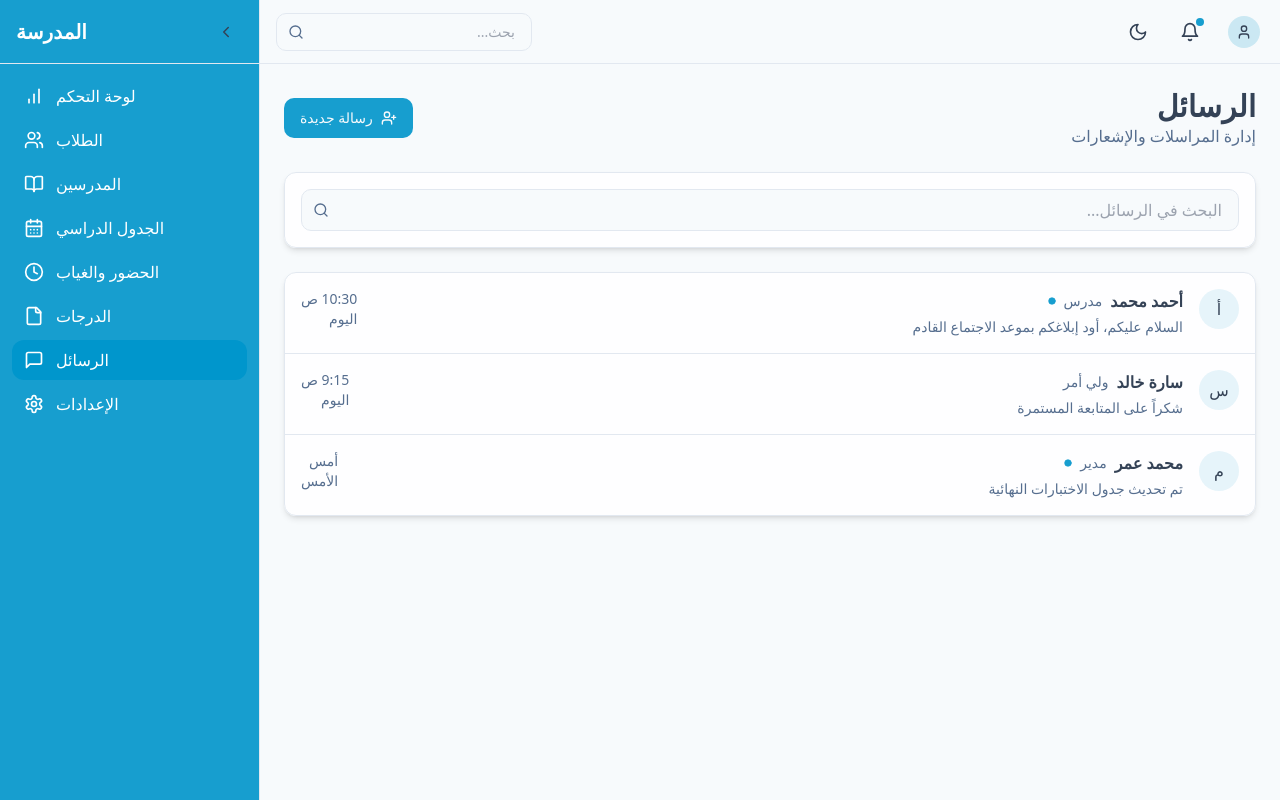
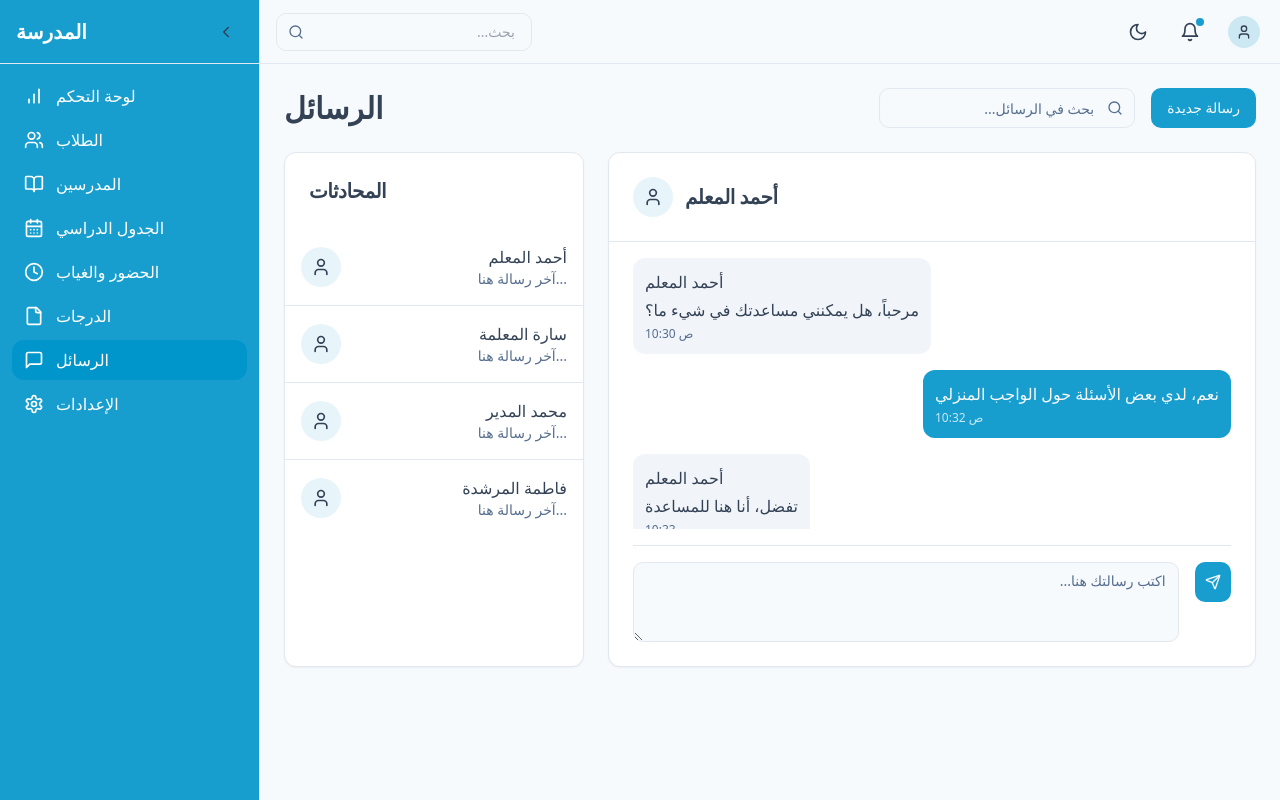
Before and after one commit to Brhansenane/academy-control-panel, a React (Vite) app: page /messages in a window 1280 px wide. Built offline with nearby package versions, Linux system fonts and the light colour scheme.

Commit message:
Refactor: Complete UI components

```diff
--- a/src/pages/Messages.tsx
+++ b/src/pages/Messages.tsx
@@ -1,97 +1,150 @@
 
 import React from "react";
-import { Search, UserPlus, Circle } from "lucide-react";
+import {
+  Card,
+  CardContent,
+  CardHeader,
+  CardTitle,
+} from "@/components/ui/card";
+import { Input } from "@/components/ui/input";
+import { Button } from "@/components/ui/button";
+import { Textarea } from "@/components/ui/textarea";
+import { Search, Send, User } from "lucide-react";
 
 // Mock messages data
-const MESSAGES_DATA = [
+const MESSAGES = [
   {
     id: 1,
-    sender: "أحمد محمد",
-    role: "مدرس",
-    message: "السلام عليكم، أود إبلاغكم بموعد الاجتماع القادم",
-    time: "10:30 ص",
-    date: "اليوم",
-    unread: true,
+    sender: "أحمد المعلم",
+    content: "مرحباً، هل يمكنني مساعدتك في شيء ما؟",
+    timestamp: "10:30 ص",
+    isMe: false,
   },
   {
     id: 2,
-    sender: "سارة خالد",
-    role: "ولي أمر",
-    message: "شكراً على المتابعة المستمرة",
-    time: "9:15 ص",
-    date: "اليوم",
-    unread: false,
+    sender: "أنت",
+    content: "نعم، لدي بعض الأسئلة حول الواجب المنزلي",
+    timestamp: "10:32 ص",
+    isMe: true,
   },
   {
     id: 3,
-    sender: "محمد عمر",
-    role: "مدير",
-    message: "تم تحديث جدول الاختبارات النهائية",
-    time: "أمس",
-    date: "الأمس",
-    unread: true,
-  }
+    sender: "أحمد المعلم",
+    content: "تفضل، أنا هنا للمساعدة",
+    timestamp: "10:33 ص",
+    isMe: false,
+  },
 ];
 
 export default function Messages() {
   return (
-    <div className="animate-fade-in space-y-6" dir="rtl">
+    <div className="space-y-6">
       <div className="flex justify-between items-center">
-        <div>
-          <h1 className="text-3xl font-bold">الرسائل</h1>
-          <p className="text-muted-foreground">إدارة المراسلات والإشعارات</p>
-        </div>
-        <button className="btn-primary flex items-center gap-2">
-          <UserPlus size={16} /> رسالة جديدة
-        </button>
-      </div>
-
-      {/* Search */}
-      <div className="glass-card p-4">
-        <div className="relative">
-          <Search className="absolute left-3 top-1/2 transform -translate-y-1/2 h-4 w-4 text-muted-foreground" />
-          <input
-            type="search"
-            placeholder="البحث في الرسائل..."
-            className="w-full pl-10 pr-4 py-2 rounded-md border bg-background"
-          />
+        <h1 className="text-3xl font-bold">الرسائل</h1>
+        <div className="flex gap-4">
+          <div className="relative w-64">
+            <Search className="absolute right-3 top-1/2 transform -translate-y-1/2 text-muted-foreground h-4 w-4" />
+            <Input
+              type="search"
+              placeholder="بحث في الرسائل..."
+              className="pl-3 pr-10"
+              dir="rtl"
+            />
+          </div>
+          <Button>رسالة جديدة</Button>
         </div>
       </div>
 
-      {/* Messages List */}
-      <div className="glass-card divide-y">
-        {MESSAGES_DATA.map((message) => (
-          <div
-            key={message.id}
-            className="p-4 hover:bg-muted/50 cursor-pointer transition-colors"
-          >
-            <div className="flex items-start justify-between">
-              <div className="flex items-start space-x-4 space-x-reverse">
+      <div className="grid md:grid-cols-[300px_1fr] gap-6">
+        {/* Contacts List */}
+        <Card>
+          <CardHeader>
+            <CardTitle className="text-xl">المحادثات</CardTitle>
+          </CardHeader>
+          <CardContent className="p-0">
+            <div className="divide-y">
+              {[
+                "أحمد المعلم",
+                "سارة المعلمة",
+                "محمد المدير",
+                "فاطمة المرشدة",
+              ].map((contact) => (
+                <button
+                  key={contact}
+                  className="w-full p-4 flex items-center gap-3 hover:bg-muted/50 transition-colors text-right"
+                >
+                  <div className="w-10 h-10 rounded-full bg-primary/10 flex items-center justify-center">
+                    <User className="w-5 h-5" />
+                  </div>
+                  <div className="flex-1">
+                    <div className="font-medium">{contact}</div>
+                    <div className="text-sm text-muted-foreground">آخر رسالة هنا...</div>
+                  </div>
+                </button>
+              ))}
+            </div>
+          </CardContent>
+        </Card>
+
+        {/* Chat Area */}
+        <Card>
+          <CardHeader className="border-b">
+            <CardTitle className="text-xl">
+              <div className="flex items-center gap-3">
                 <div className="w-10 h-10 rounded-full bg-primary/10 flex items-center justify-center">
-                  {message.sender[0]}
+                  <User className="w-5 h-5" />
                 </div>
-                <div>
-                  <div className="flex items-center gap-2">
-                    <h3 className="font-semibold">{message.sender}</h3>
-                    <span className="text-sm text-muted-foreground">
-                      {message.role}
-                    </span>
-                    {message.unread && (
-                      <Circle className="w-2 h-2 fill-primary text-primary" />
-                    )}
+                <span>أحمد المعلم</span>
+              </div>
+            </CardTitle>
+          </CardHeader>
+          <CardContent>
+            <div className="h-[calc(100vh-400px)] flex flex-col">
+              <div className="flex-1 space-y-4 py-4 overflow-y-auto">
+                {MESSAGES.map((message) => (
+                  <div
+                    key={message.id}
+                    className={`flex ${message.isMe ? "justify-end" : "justify-start"}`}
+                  >
+                    <div
+                      className={`max-w-[80%] rounded-lg p-3 ${
+                        message.isMe
+                          ? "bg-primary text-primary-foreground"
+                          : "bg-muted"
+                      }`}
+                    >
+                      {!message.isMe && (
+                        <div className="font-medium mb-1">{message.sender}</div>
+                      )}
+                      <div>{message.content}</div>
+                      <div
+                        className={`text-xs mt-1 ${
+                          message.isMe
+                            ? "text-primary-foreground/80"
+                            : "text-muted-foreground"
+                        }`}
+                      >
+                        {message.timestamp}
+                      </div>
+                    </div>
                   </div>
-                  <p className="text-sm text-muted-foreground mt-1">
-                    {message.message}
-                  </p>
-                </div>
+                ))}
               </div>
-              <div className="text-sm text-muted-foreground">
-                <div>{message.time}</div>
-                <div>{message.date}</div>
+              <div className="border-t pt-4 mt-4">
+                <form className="flex gap-4">
+                  <Textarea
+                    placeholder="اكتب رسالتك هنا..."
+                    className="min-h-[80px]"
+                    dir="rtl"
+                  />
+                  <Button type="submit" size="icon">
+                    <Send className="h-4 w-4" />
+                  </Button>
+                </form>
               </div>
             </div>
-          </div>
-        ))}
+          </CardContent>
+        </Card>
       </div>
     </div>
   );
```
